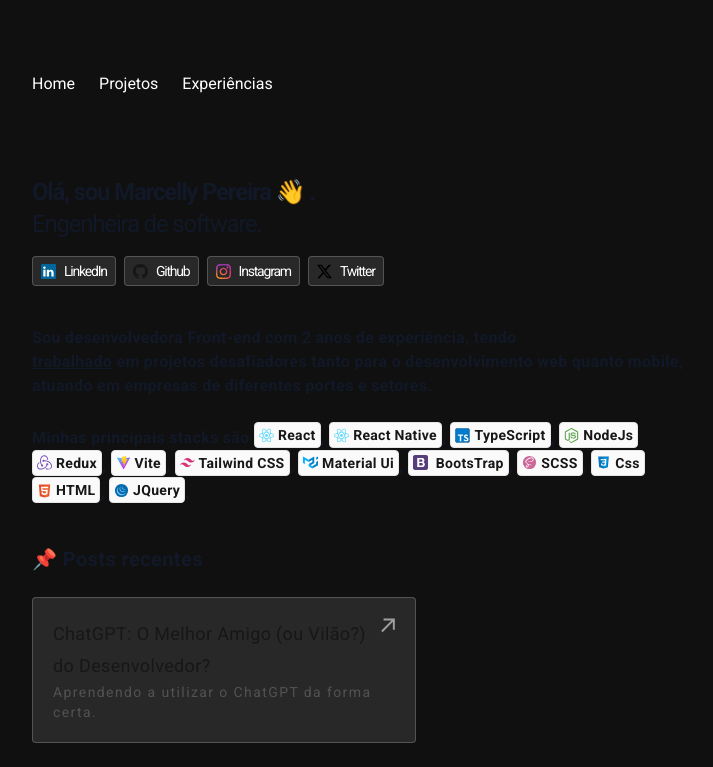
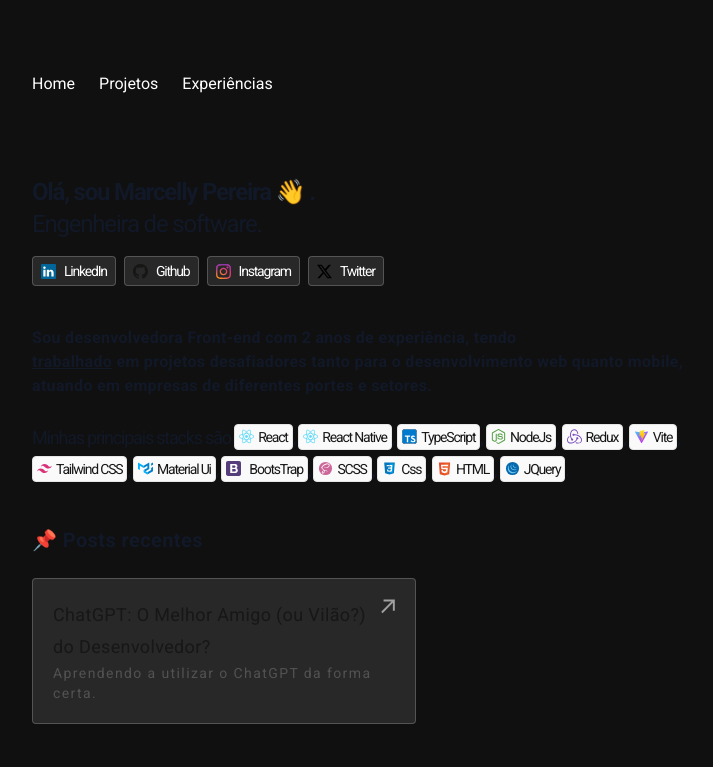
Before and after one commit to marcellypereira/Portf-lio, a Next.js app: page / in a window 1280 px wide. Shown: the top 767 px of the page, without its empty margins (272-985 px from the left). Built offline with nearby package versions, Linux system fonts and the light colour scheme.

Commit message:
:zap: perf: Atualizações

```diff
--- a/src/pages/Home/Home.js
+++ b/src/pages/Home/Home.js
@@ -89,7 +89,8 @@ const Home = () => {
             }
             <br></br>
             <br></br>
-            <div className="w-full">
+          </h1>
+          <div className="w-full text-[18px]">
             {"Minhas principais stacks são "}
             <Badge href="https://react.dev/">
               <ReactIcon />
@@ -110,6 +111,7 @@ const Home = () => {
               <NodeIcon />
               NodeJs
             </Badge>
+            {", "}
             <Badge href="https://redux.js.org/">
               <ReduxIcon />
               Redux
@@ -144,6 +146,7 @@ const Home = () => {
               <CssIcon />
               Css
             </Badge>
+            {", "}
             <Badge href="https://www.w3schools.com/html/">
               <HtmlIcon />
               HTML
@@ -155,7 +158,6 @@ const Home = () => {
             </Badge>
             .
           </div>
-          </h1>
 
           <div className="mt-10">
             <h1 className="font-semibold mb-6 text-xl">📌 Posts recentes</h1>
```
Lines whose indentation alone changed are shown as unchanged.
